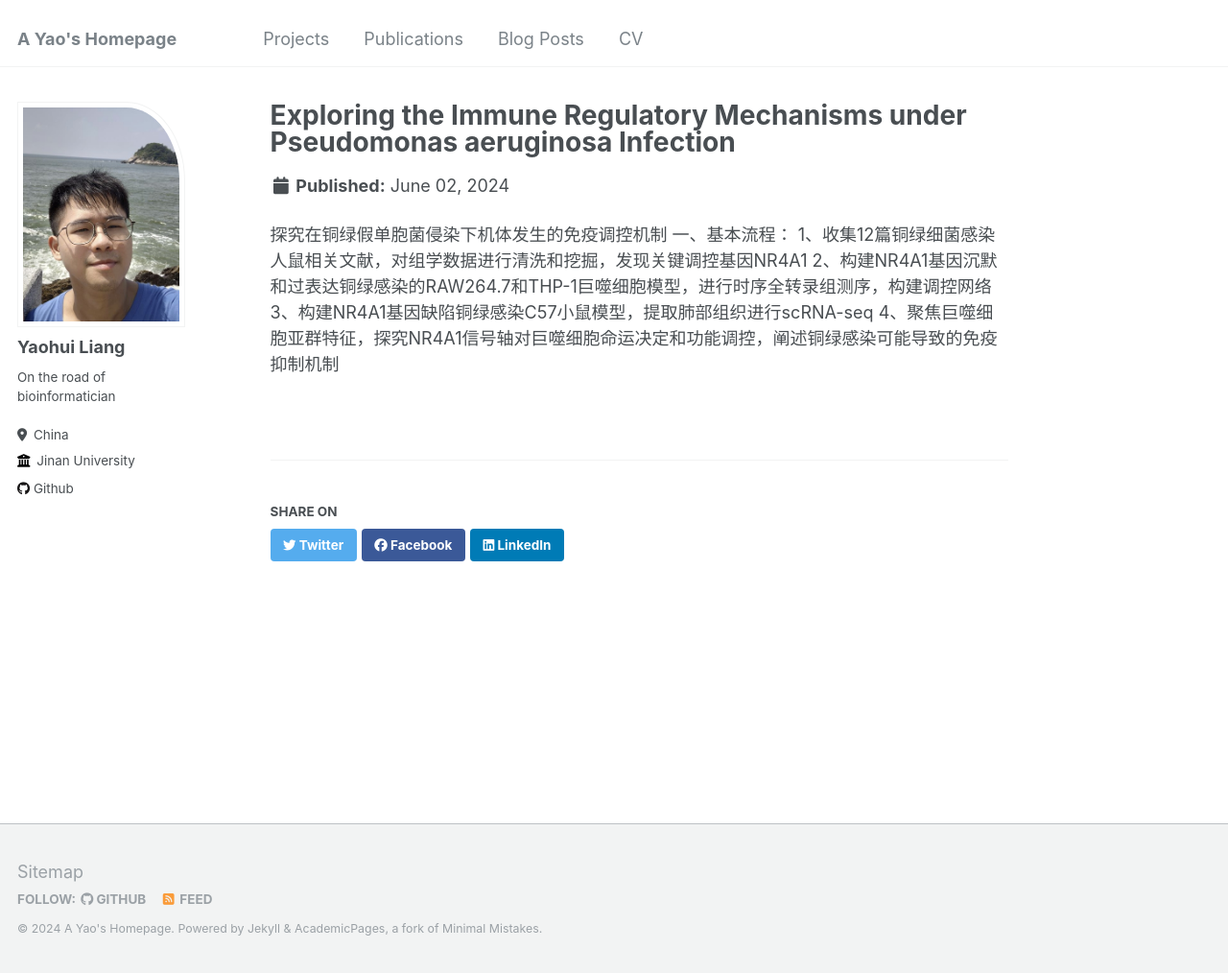
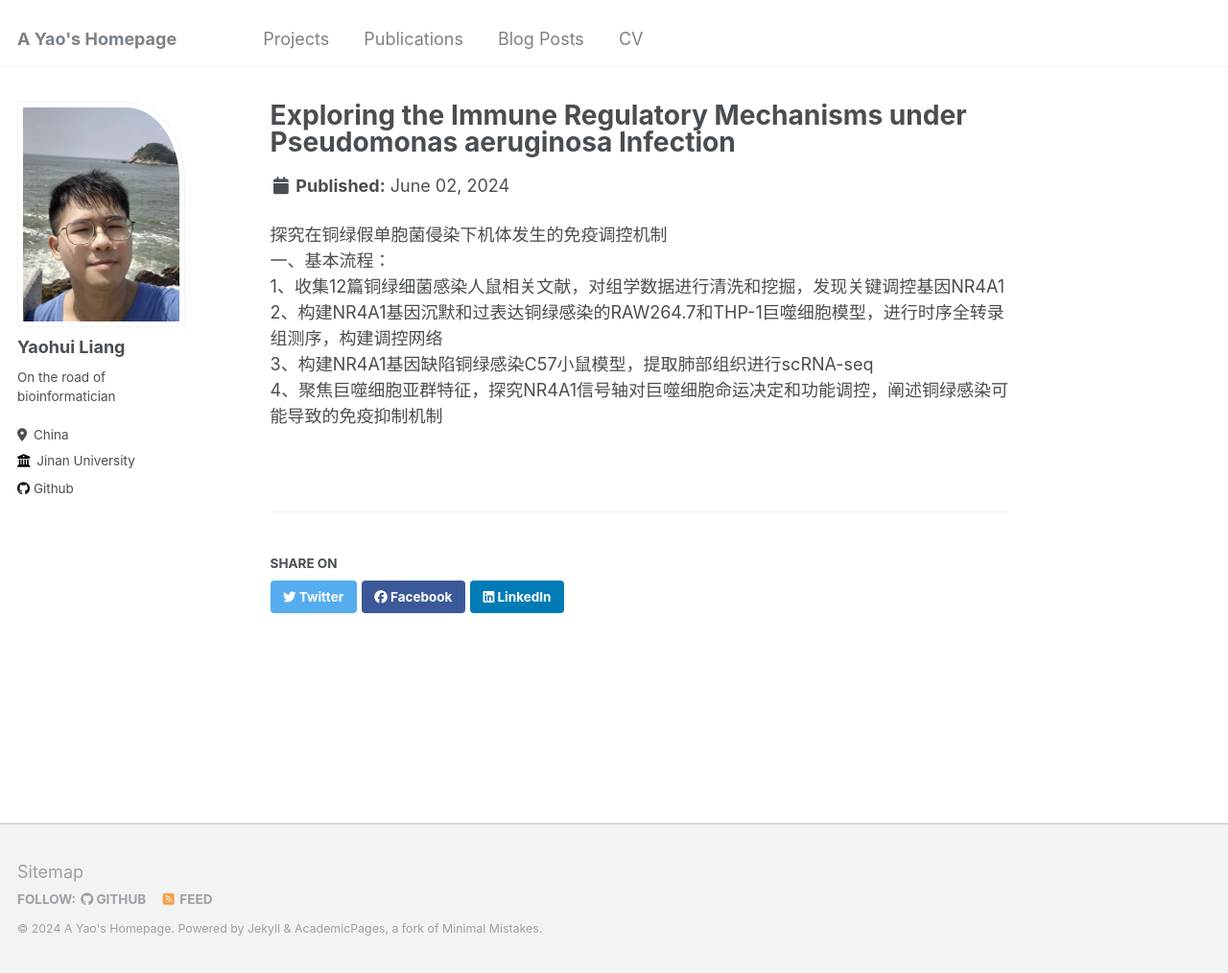
Before and after one commit to Stupid1Fish/Academic-Pages, a Jekyll site: the page built from _projects/2023-1.md, in a window 1280 px wide and 1014 px high. Shown: the whole window at 96% size. Built offline with Jekyll 4.4.1, drawn with Linux system fonts in a browser that asks for light colours.

Commit message:
Update 2023-1.md

```diff
--- a/_projects/2023-1.md
+++ b/_projects/2023-1.md
@@ -4,9 +4,9 @@ collection: projects
 permalink:
 ---
 
-探究在铜绿假单胞菌侵染下机体发生的免疫调控机制
-一、基本流程：
-1、收集12篇铜绿细菌感染人鼠相关文献，对组学数据进行清洗和挖掘，发现关键调控基因NR4A1
-2、构建NR4A1基因沉默和过表达铜绿感染的RAW264.7和THP-1巨噬细胞模型，进行时序全转录组测序，构建调控网络
-3、构建NR4A1基因缺陷铜绿感染C57小鼠模型，提取肺部组织进行scRNA-seq
+探究在铜绿假单胞菌侵染下机体发生的免疫调控机制<br>
+一、基本流程：<br>
+1、收集12篇铜绿细菌感染人鼠相关文献，对组学数据进行清洗和挖掘，发现关键调控基因NR4A1<br>
+2、构建NR4A1基因沉默和过表达铜绿感染的RAW264.7和THP-1巨噬细胞模型，进行时序全转录组测序，构建调控网络<br>
+3、构建NR4A1基因缺陷铜绿感染C57小鼠模型，提取肺部组织进行scRNA-seq<br>
 4、聚焦巨噬细胞亚群特征，探究NR4A1信号轴对巨噬细胞命运决定和功能调控，阐述铜绿感染可能导致的免疫抑制机制
```
